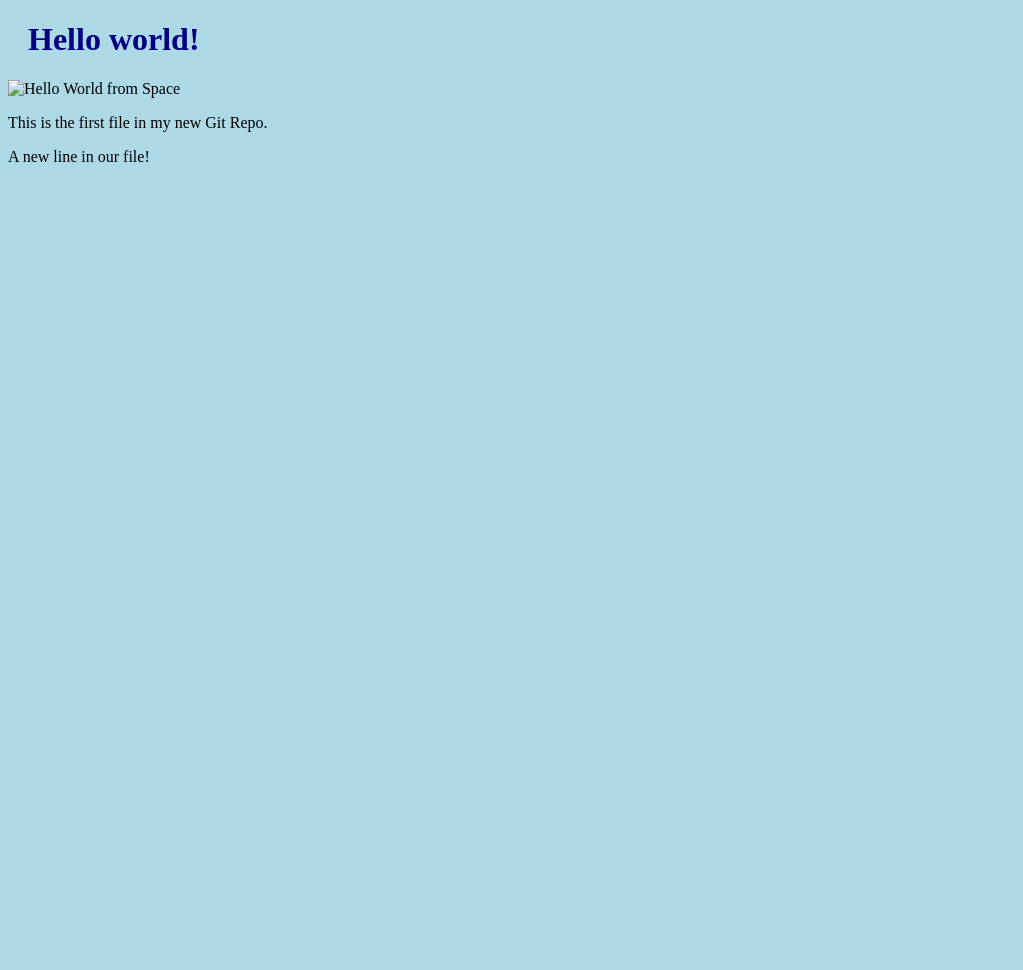
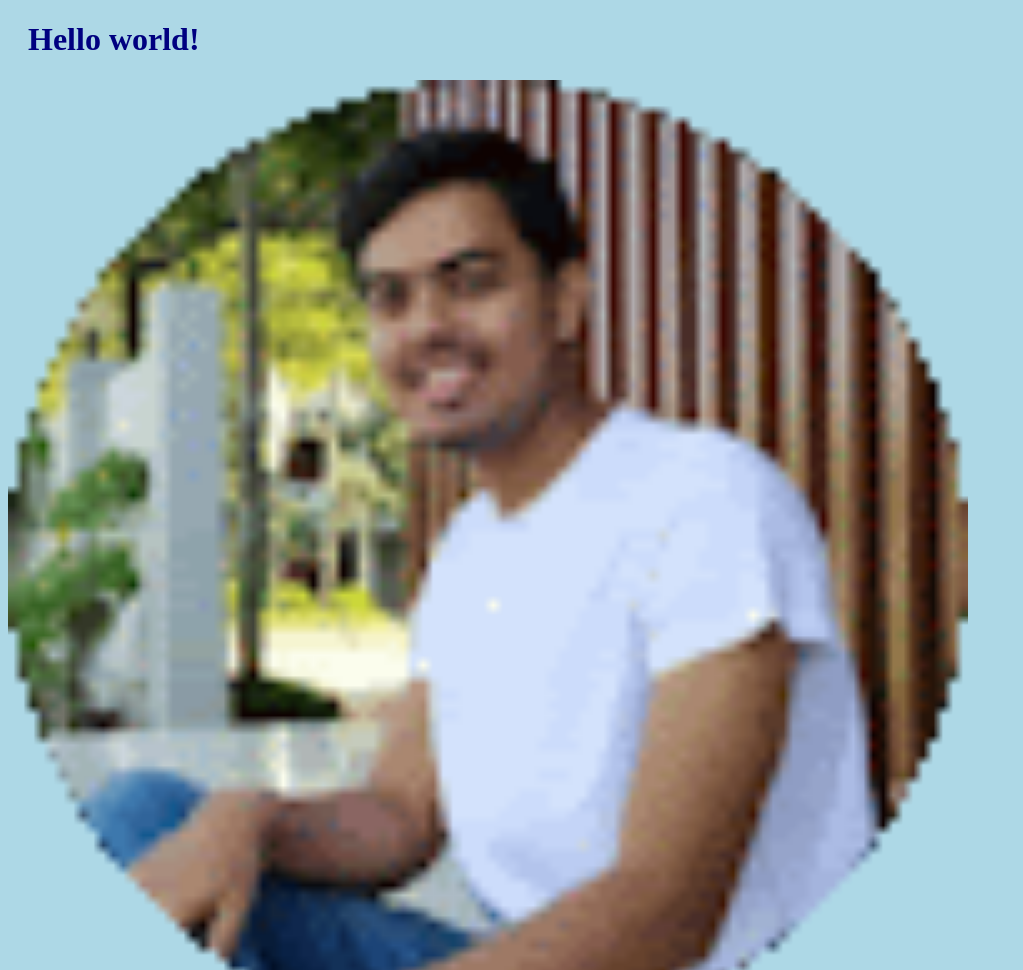
Before and after one commit to mehedi1256/git_practice, a plain HTML site: page index.html in a window 1280 px wide. Shown: the top 970 px of the page, without its empty margins (0-1023 px from the left). Before the commit the page ends 800 px from the top, so only its background shows below. Drawn offline with Linux system fonts and the light colour scheme.

Commit message:
updated index.html and add image

```diff
--- a/index.html
+++ b/index.html
@@ -7,7 +7,7 @@
 <body>
 
 <h1>Hello world!</h1>
-<div><img src="img_hello_world.jpg" alt="Hello World from Space"
+<div><img src="shovo.jpg" alt="Hello World from Space"
 style="width:100%;max-width:960px"></div>
 <p>This is the first file in my new Git Repo.</p>
 <p>A new line in our file!</p>
```
Also changed, not shown: shovo.jpg (added).
